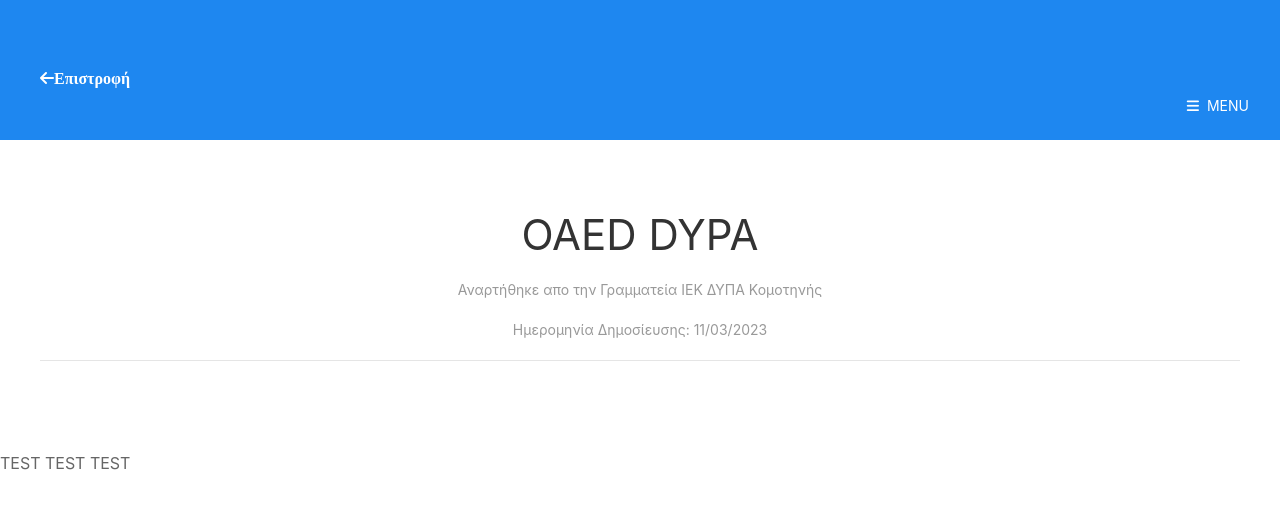
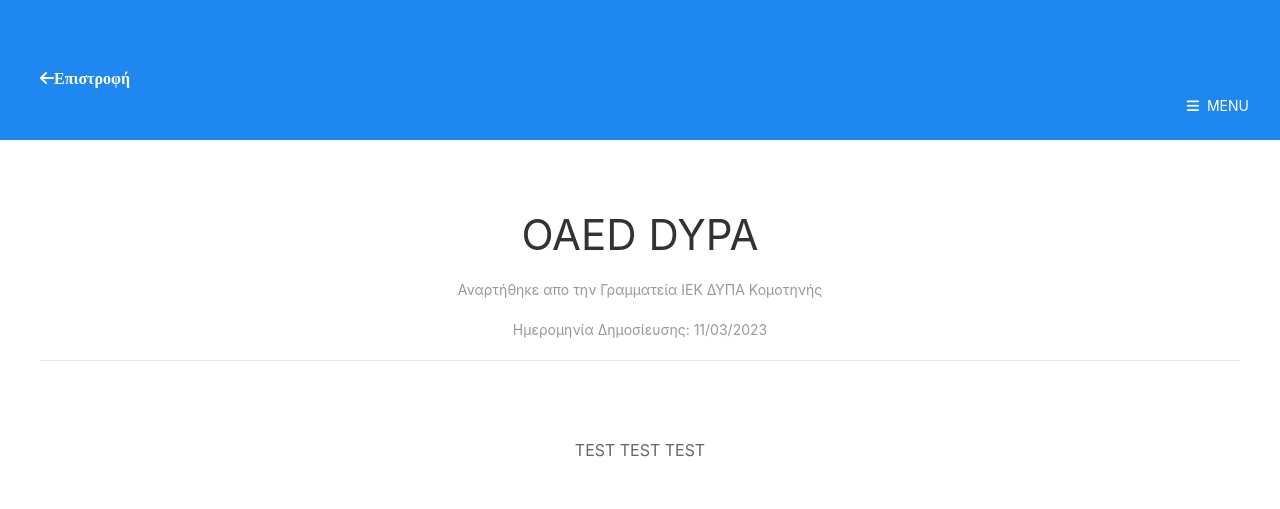
Before and after one commit to F20F20/jekyll-uikit-iek-dypa-komotinis, a Jekyll site: the page built from _posts/2023-03-11-sakis.md, in a window 1280 px wide. Shown: the top 509 px of the page. Built offline with Jekyll 4.4.1, drawn with Linux system fonts in a browser that asks for light colours; nearby versions of some CDN libraries.

Commit message:
Update post.html

```diff
--- a/_layouts/post.html
+++ b/_layouts/post.html
@@ -12,7 +12,11 @@ layout: newsfrontlayout
     <p class="uk-article-meta">Αναρτήθηκε απο την <a href="#">Γραμματεία ΙΕΚ ΔΥΠΑ Κομοτηνής</a> <p class="uk-text-meta">Ημερομηνία Δημοσίευσης: {{page.date | date: '%d/%m/%Y'}} </p>
 	<hr>
 	  </div>
-	<div class="uk-section"><p class="uk-position-center"> {{ content }} </p> </div>
+
+	 <div class="uk-overlay uk-overlay-default uk-position-center">
+                <p> {{ content }}  </p>
+            </div>
+
 
 </article>
 
```
